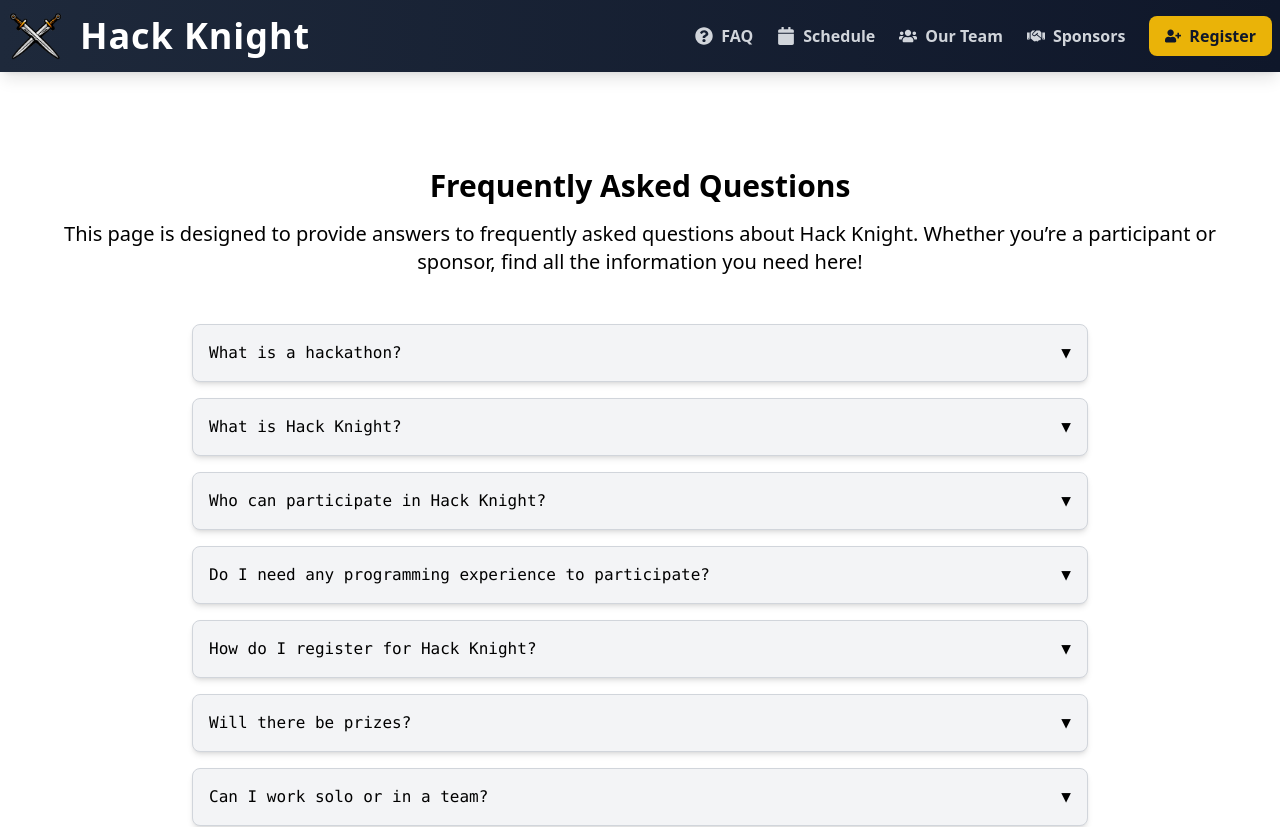
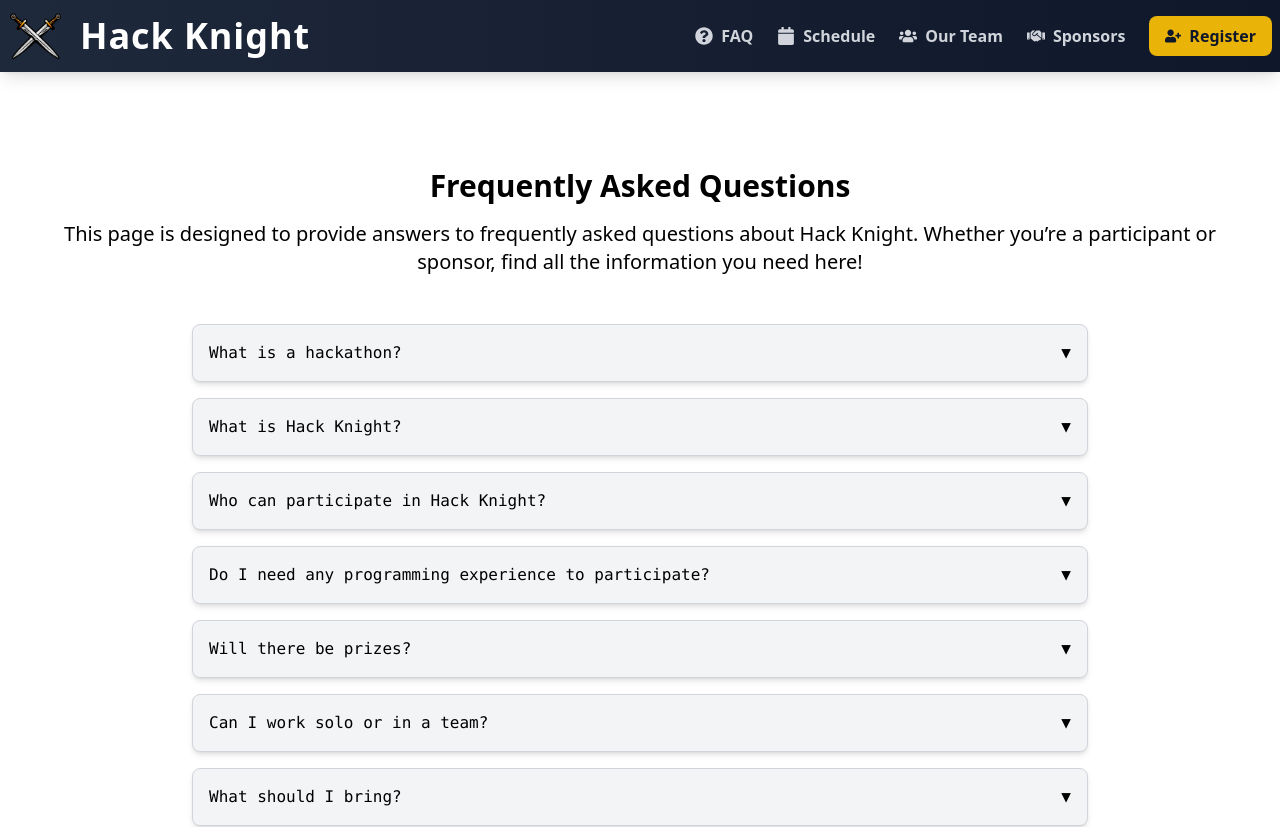
Before and after one commit to Jshot117/HackKnight, a React (Vite) app in the folder FrontEndHK/: page /FAQ in a window 1280 px wide. Shown: the top 827 px of the page. Built offline with nearby package versions, Linux system fonts and the light colour scheme.

Commit message:
Added answers to FAQ questions

```diff
--- a/FrontEndHK/src/components/FAQQuestion.jsx
+++ b/FrontEndHK/src/components/FAQQuestion.jsx
@@ -9,7 +9,7 @@ export const FAQQuestion = ({question, answer}) => {
         <div className = "mb-4">
                 <div className={`max-w-4xl w-full mx-auto p-4 rounded-lg shadow-md bg-gray-100 hover:bg-gray-200 ${isOpen ? 'border-2 border-gray-500' : 'border border-gray-300'}`}>
                     <div className="flex justify-between items-center cursor-pointer font-mono" onClick={() => setIsOpen(!isOpen)}>
-                        <div className="text-black break-normal"> {question}</div>
+                        <div className="text-black break-normal break-keep"> {question}</div>
                         <span>{isOpen ? "▲" : "▼"}</span>
                     </div>
                 </div>
@@ -22,7 +22,7 @@ export const FAQQuestion = ({question, answer}) => {
                             maxHeight: { duration: 0.3, ease: 'easeInOut' },
                             opacity: { duration: 0.3, ease: 'easeInOut' },
                             }}
-                            className="overflow-hidden bg-gray-100 p-4 rounded-md"
+                            className="overflow-hidden bg-gray-100 p-4 rounded-md break-keep"
                         >
                             <p>{answer}</p>
                         </motion.div>
--- a/FrontEndHK/src/pages/FAQPage.jsx
+++ b/FrontEndHK/src/pages/FAQPage.jsx
@@ -4,15 +4,14 @@ import { Footer } from "../components/Footer.jsx";
 
 export function FAQPage() {
   const faqQuestions = [
-    {faqQuestion: "What is a hackathon?", answer: "Test"},
-    {faqQuestion: "What is Hack Knight?", answer: "Describe what it is"},
-    {faqQuestion: "Who can participate in Hack Knight?", answer: "Test"},
-    {faqQuestion: "Do I need any programming experience to participate?", answer: "Test"},
-    {faqQuestion: "How do I register for Hack Knight?", answer: "Test"},
-    {faqQuestion: "Will there be prizes?", answer: "Test"},
-    {faqQuestion: "Can I work solo or in a team?", answer: "Test"},
-    {faqQuestion: "What should I bring?", answer: "Test"},
-    {faqQuestion: "How can I support or sponsor Hack Knight?", answer: "Test"}
+    {faqQuestion: "What is a hackathon?", answer: "A hackathon is a collaborative event where individuals or teams come together to solve problems, create innovative projects, or develop software and hardware solutions within a limited time frame. Participants typically include developers, designers, and other tech enthusiasts who brainstorm ideas, build prototypes, and present their work to judges or peers"},
+    {faqQuestion: "What is Hack Knight?", answer: "Hack Knight is a dynamic gathering of creative minds and tech enthusiasts where participants collaborate intensively on projects for 48 hours, competing for certificates and recognition. Our event serves as a catalyst for innovation, fostering connections and driving forward-thinking solutions"},
+    {faqQuestion: "Who can participate in Hack Knight?", answer: "Hack Knight is open to any college student!"},
+    {faqQuestion: "Do I need any programming experience to participate?", answer: "No! No programming experience is needed to participate in Hack Knight! Hack Knight is open to individuals of all skill levels. If you're new to coding, it's a great opportunity to learn, collaborate with others, and gain hands-on experience. There will be also be workshops offered throughout the duration of Hack Knight"},
+    {faqQuestion: "Will there be prizes?", answer: "Yes! There will be prizes and certificates for the top teams in each track"},
+    {faqQuestion: "Can I work solo or in a team?", answer: "Hack Knight consists of teams of 2-4 people"},
+    {faqQuestion: "What should I bring?", answer: "All you need to bring is your ID, laptop, and a charger!"},
+    {faqQuestion: "How can I support or sponsor Hack Knight?", answer: "You can contact us at codeforallqc@gmail.com!"}
   ]
 
   return (
```
